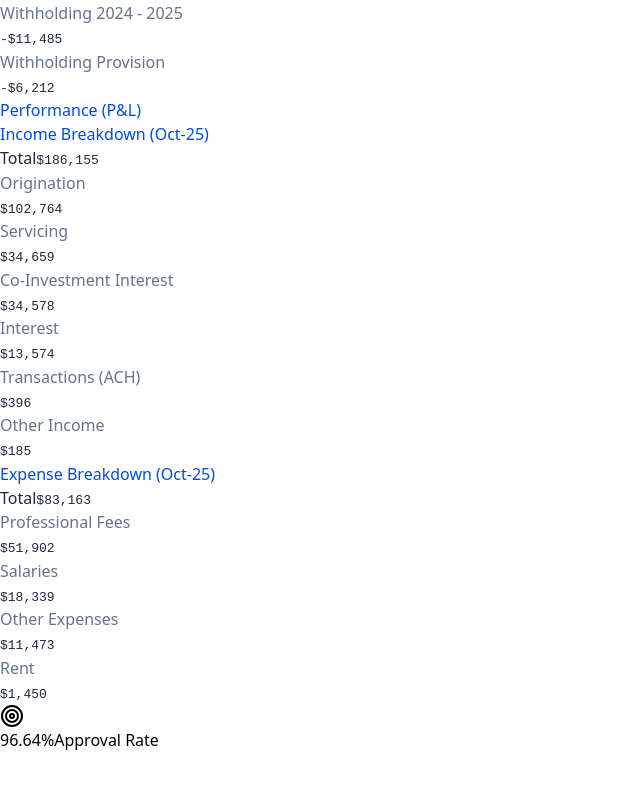
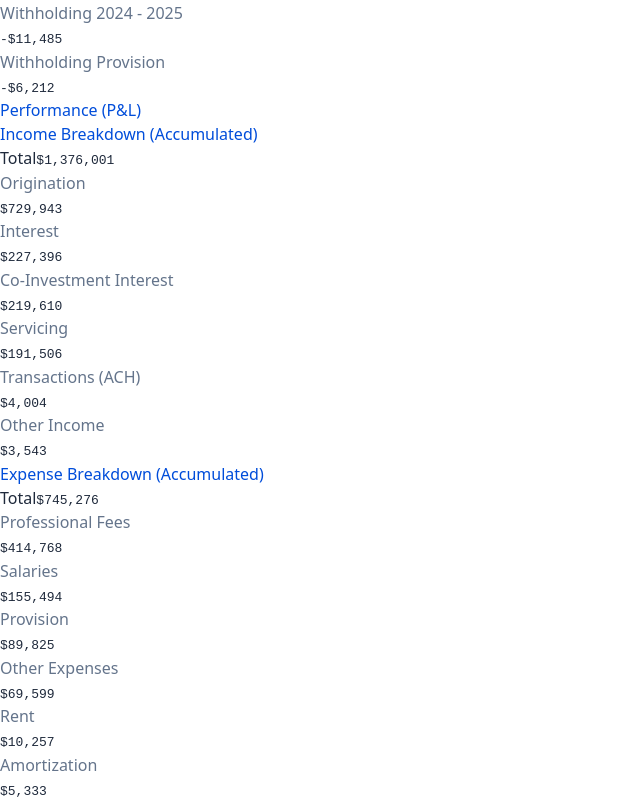
Before and after one commit to Accounting-MyKap/monthlyReportMyKap, a React (Vite) app: page / in a window 1280 px wide. Shown: the part 1540-2340 px from the top of the page, without its empty margins (0-640 px from the left). Built offline with nearby package versions, Linux system fonts and the light colour scheme.

Commit message:
Agregando graficos de gastos e ingresos acumulados 2025

```diff
--- a/src/App.jsx
+++ b/src/App.jsx
@@ -50,6 +50,33 @@ export default function App() {
   const safeData = (data) => Array.isArray(data) && data.length > 0 ? data : [{ name: 'Sin datos', value: 1, displayValue: 1 }];
 
   const mapDataForChart = (dataObject) => dataObject ? Object.entries(dataObject).filter(([name, value]) => value > 0).map(([name, value]) => ({ name, value, displayValue: value })) : [];
+
+  // Función para calcular datos acumulados de ingresos y gastos
+  const getAccumulatedBreakdown = (filteredData) => {
+    const accumulatedIncome = {};
+    const accumulatedExpenses = {};
+
+    filteredData.forEach(monthData => {
+      // Acumular ingresos
+      if (monthData.incomeBreakdown) {
+        Object.entries(monthData.incomeBreakdown).forEach(([name, value]) => {
+          accumulatedIncome[name] = (accumulatedIncome[name] || 0) + value;
+        });
+      }
+
+      // Acumular gastos
+      if (monthData.expenseBreakdown) {
+        Object.entries(monthData.expenseBreakdown).forEach(([name, value]) => {
+          accumulatedExpenses[name] = (accumulatedExpenses[name] || 0) + value;
+        });
+      }
+    });
+
+    return {
+      income: mapDataForChart(accumulatedIncome),
+      expenses: mapDataForChart(accumulatedExpenses)
+    };
+  };
 
   const {
     balanceComposition,
@@ -280,6 +307,15 @@ export default function App() {
             </div>
           </div>
         </div>
+        {/* 4.5 Accumulated Income and Expense Breakdown */}
+        <div className="grid grid-cols-1 md:grid-cols-2 gap-4 mt-8 w-full">
+          <div className={`${currentTheme.card} p-6 rounded-2xl shadow-lg min-h-[480px]`}>
+            <StaticPieWithLegend title={`Income Breakdown (Accumulated)`} data={safeData(getAccumulatedBreakdown(filteredData).income)} colors={COLORS.income} theme={theme} />
+          </div>
+          <div className={`${currentTheme.card} p-6 rounded-2xl shadow-lg min-h-[480px]`}>
+            <StaticPieWithLegend title={`Expense Breakdown (Accumulated)`} data={safeData(getAccumulatedBreakdown(filteredData).expenses)} colors={COLORS.expenses} theme={theme} />
+          </div>
+        </div>
         {/* 5. Income and Expense Breakdown */}
         <div className="grid grid-cols-1 md:grid-cols-2 gap-4 mt-8 w-full">
           <div className={`${currentTheme.card} p-6 rounded-2xl shadow-lg min-h-[480px]`}>
```
Also changed, not shown: src/data/financialData.js.
